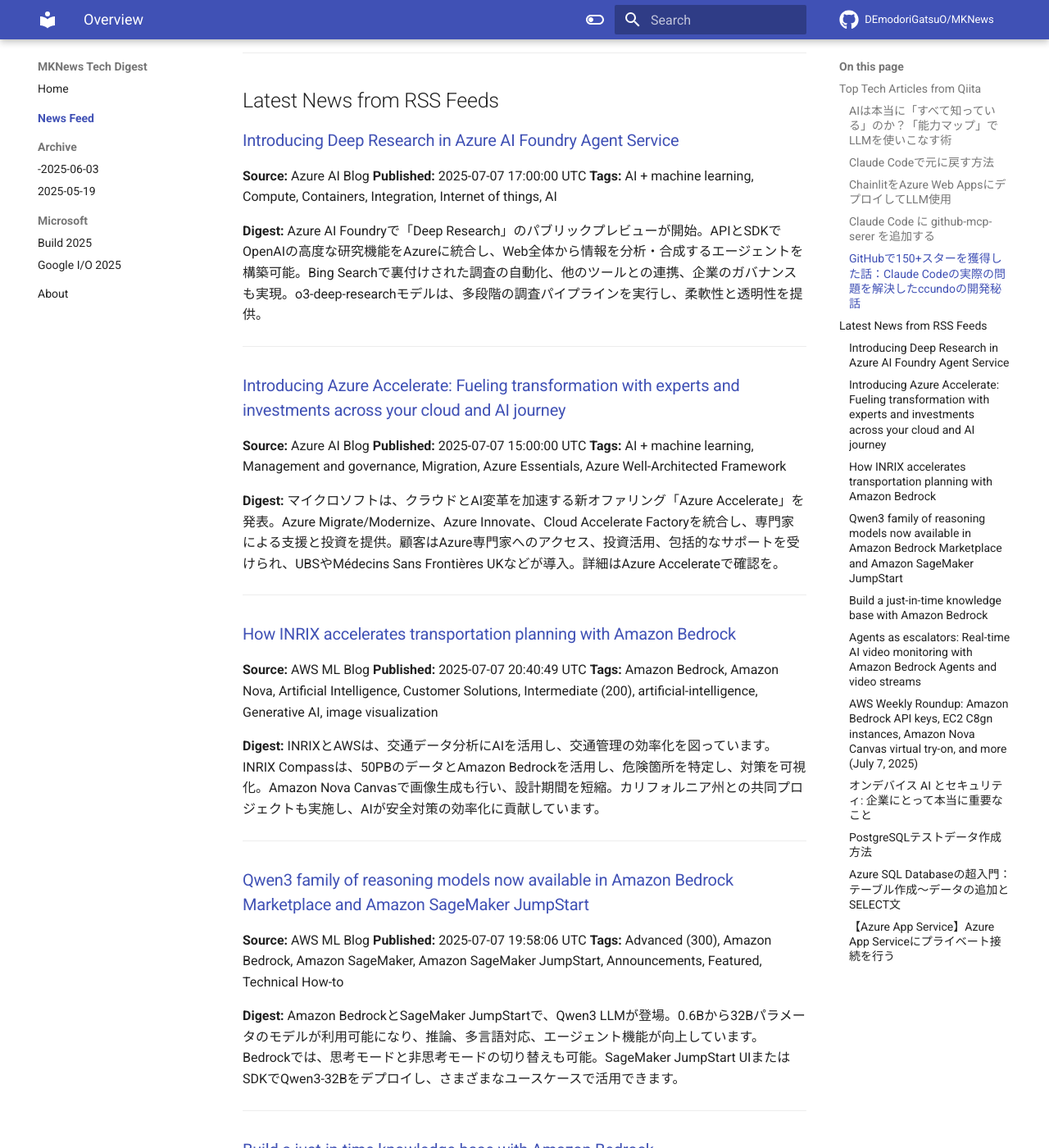
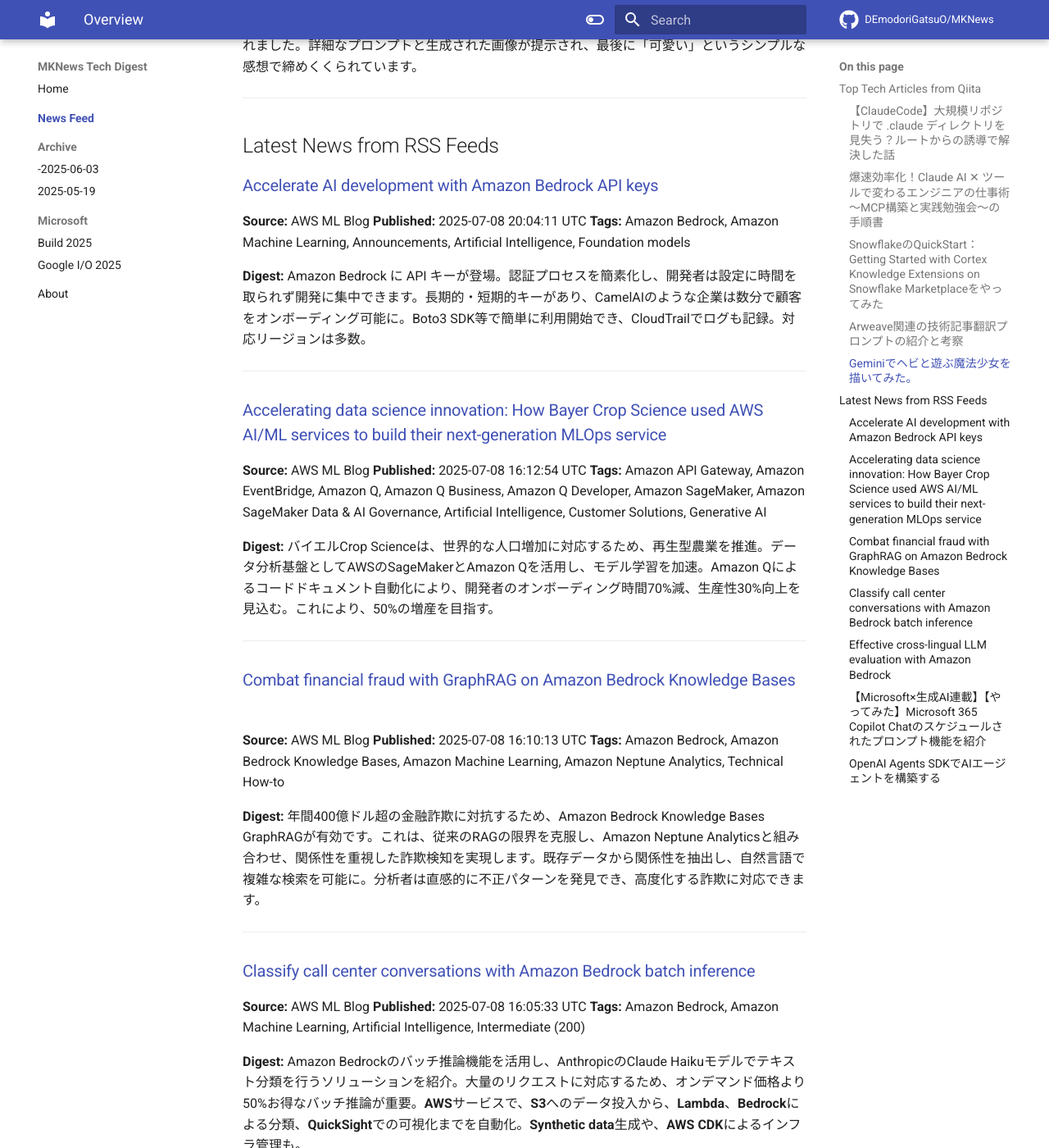
Before and after one commit to DEmodoriGatsuO/MKNews, an MkDocs documentation site: the page built from docs/news/index.md, in a window 1280 px wide and 1400 px high, scrolled down 1485 px. Shown: the whole window at 82% size. Built offline with MkDocs 1.6.1 and Material for MkDocs 9.7.7, drawn with Linux system fonts in a browser that asks for light colours; comment, search, counter and statistics services are not loaded; some of the changed text lies outside the part shown.

Commit message:
Automated AI Tech Digest - 2025-07-09

```diff
--- a/docs/news/index.md
+++ b/docs/news/index.md
@@ -1,168 +1,128 @@
-# AI Tech Trends Digest (2025-07-08)
+# AI Tech Trends Digest (2025-07-09)
 
 
 ## Top Tech Articles from Qiita
 
 
-### [AIは本当に「すべて知っている」のか？「能力マップ」でLLMを使いこなす術](https://qiita.com/uriri_hogepiyo/items/860858bb5e6d7d158757)
-**Published:** 2025-07-07 21:19:06 UTC
-**Likes:** 3
-**Tags:** ChatGPT, LLM, #プロンプトエンジニアリング, #認知科学, #学習支援
+### [【ClaudeCode】大規模リポジトリで .claude ディレクトリを見失う？ルートからの誘導で解決した話](https://qiita.com/kurifumi/items/95caa20379c8961684e8)
+**Published:** 2025-07-08 12:40:10 UTC
+**Likes:** 8
+**Tags:** Claude, ClaudeCode
 
 **Digest:**
-AIは万能ではなく、構造化された情報提供で真価を発揮。**LLMは「次にくる単語」を予測する確率機**であり、**能力マップ**を活用し、能力間の関連性をフロー化することで、AIに「行動指針」を与え、出力の一貫性と意図を反映したアウトプットが可能になります。AIを「賢い相棒」として使いこなすために、**能力フローと実践Tips** が有効です。
+ClaudeCodeが`.claude/CLAUDE.md`を認識できない問題に対し、大規模リポジトリでのファイル数制限が原因と判明。**Google Vertex AI (Sonnet4/Opus4)**環境で、ルート直下に`.claude/CLAUDE.md`への誘導ファイル配置で対応。LSツールの出力制限で隠しディレクトリが見つけられないため、この対処法を採用。より良い解決策を模索中です。
 
 ---
 
-### [Claude Codeで元に戻す方法 ](https://qiita.com/ronitsachdev/items/4e1e13471aea629dc265)
-**Published:** 2025-07-07 07:40:19 UTC
-**Likes:** 2
-**Tags:** AI, Gemini, Claude
+### [爆速効率化！Claude AI ✕ ツールで変わるエンジニアの仕事術 〜MCP構築と実践勉強会〜の手順書](https://qiita.com/achanggg/items/44e730f03ad17916e61e)
+**Published:** 2025-07-08 13:13:36 UTC
+**Likes:** 1
+**Tags:** AI, MCP, Claude, AIエージェント, ClaudeCode
 
 **Digest:**
-Claude Codeの操作ミスを解決するツール「ccundo」を紹介。npmでインストール後、`ccundo list`で履歴確認、`ccundo preview`で変更内容を確認、`ccundo undo`で安全に元に戻せます。ファイルの編集、作成、削除、bashコマンドなどに対応。ローカルで動作し、トークン消費もありません。日本語対応もしています。
+2025年7月12日の勉強会資料。Node.js、Claude Desktop/Code、uvインストールが前提。MCP設定は、claude_desktop_config.json編集（Claude Desktop）または `claude mcp add` コマンド（Claude Code）で行う。FileSystem、Playwright、Obsidian、context7、MySQLなどMCP設定例とプロンプト例を紹介。禁止事項設定も解説。
 
 ---
 
-### [ChainlitをAzure Web AppsにデプロイしてLLM使用](https://qiita.com/FukuharaYohei/items/4e18688387a28cdfe909)
-**Published:** 2025-07-07 21:55:40 UTC
+### [SnowflakeのQuickStart：Getting Started with Cortex Knowledge Extensions on Snowflake Marketplaceをやってみた](https://qiita.com/a-kamiya/items/fa630d133614ad5653aa)
+**Published:** 2025-07-08 10:01:16 UTC
 **Likes:** 1
-**Tags:** Python, AzureWebApps, LLM, SemanticKernel, chainlit
+**Tags:** Snowflake, 公式ドキュメント, Streamlit, Claude, Streamlit_in_Snowflake
 
 **Digest:**
-Azure AI FoundryのLLMとChainlitを使ったチャットアプリをAzure Web Appsにデプロイ。Semantic KernelでLLMに接続し、モデル切り替え機能も実装。Ubuntu、Poetry、VS Code環境で、Chainlit初期設定、app.py、.env、requirements.txtを作成。VS Code拡張でWeb Appsデプロイ、認証追加、ログ確認も可能。
+Snowflake Discoverイベントのオンラインセッションに参加。公式ドキュメントを自然言語で質問できるチャット機能を試す。QuickStartの手順でエラー発生も、スキーマ名修正やパッケージインストールで解決。Streamlitアプリで「What is a view in Snowflake?」の質問に回答。日本語入力にはClaude先生の助けを借りて、翻訳機能を組み込んだ修正版コードで対応しました。
 
 ---
 
-### [Claude Code に github-mcp-serer を追加する](https://qiita.com/mncnf/items/03b702a8ff3fbcbad5d9)
-**Published:** 2025-07-07 08:43:21 UTC
-**Likes:** 1
-**Tags:** 備忘録, MCP, Claude, ClaudeCode
+### [Arweave関連の技術記事翻訳プロンプトの紹介と考察](https://qiita.com/nft/items/f4f0eb9fe3ffccbdbd54)
+**Published:** 2025-07-09 02:04:24 UTC
+**Likes:** 0
+**Tags:** Blockchain, DevRel, Ao, arweave, LLM
 
 **Digest:**
-GitHub MCPサーバーをローカルでビルドし、`claude mcp` で設定する手順。GoとGitHub Personal Access Tokenが前提。`github-mcp-server` をクローン後、ビルドし、`claude mcp add` で設定。その後、`/mcp list` で確認し、Claude Code内で `/mcp` コマンド実行で接続を確認。
+Arweave関連テックブログ数百本の翻訳に、Claude Projectsとカスタムプロンプトを活用。Web版またはProjects推奨で、マークダウン化が重要。Claude Codeは精度低下。プロンプトは技術用語の扱い、文体、SEOを考慮。課題としてレート制限、辞書反映の不完全さ、手動割合の多さを指摘。今後はClaude Code Hooks活用も検討。
 
 ---
 
-### [GitHubで150+スターを獲得した話：Claude Codeの実際の問題を解決したccundoの開発秘話](https://qiita.com/ronitsachdev/items/e9fbd58f7ebb7262a879)
-**Published:** 2025-07-08 03:07:01 UTC
+### [Geminiでヘビと遊ぶ魔法少女を描いてみた。](https://qiita.com/nori-channel/items/325737a48c4eaa5fbd81)
+**Published:** 2025-07-08 21:26:00 UTC
 **Likes:** 0
-**Tags:** Git, GitHub, AI, Claude, ClaudeCode
+**Tags:** Gemini
 
 **Digest:**
-AnthropicのAIツールClaude Codeで、アンドゥ・リドゥ機能がない問題に着目し、開発者向けツールccundoを開発。操作ログを活用し、アンドゥ・リドゥ、プレビュー、バックアップ機能を実装。npm公開後、多大な反響を得て、多言語対応などの要望も。開発者のフラストレーション解決が成功の鍵となり、AIコーディングの信頼性を高めました。
+Google Geminiで生成された、聖なるヘビと遊ぶ魔法少女のイラストを紹介。簡単なプロンプト「聖なるヘビと遊ぶ魔法少女を描いてください」の結果として、可愛らしい画像が出力されました。詳細なプロンプトと生成された画像が提示され、最後に「可愛い」というシンプルな感想で締めくくられています。
 
 ---
 
 ## Latest News from RSS Feeds
 
 
-### [Introducing Deep Research in Azure AI Foundry Agent Service](https://azure.microsoft.com/en-us/blog/introducing-deep-research-in-azure-ai-foundry-agent-service/)
-**Source:** Azure AI Blog
-**Published:** 2025-07-07 17:00:00 UTC
-**Tags:** AI + machine learning, Compute, Containers, Integration, Internet of things, AI
+### [Accelerate AI development with Amazon Bedrock API keys](https://aws.amazon.com/blogs/machine-learning/accelerate-ai-development-with-amazon-bedrock-api-keys/)
+**Source:** AWS ML Blog
+**Published:** 2025-07-08 20:04:11 UTC
+**Tags:** Amazon Bedrock, Amazon Machine Learning, Announcements, Artificial Intelligence, Foundation models
 
 **Digest:**
-Azure AI Foundryで「Deep Research」のパブリックプレビューが開始。APIとSDKでOpenAIの高度な研究機能をAzureに統合し、Web全体から情報を分析・合成するエージェントを構築可能。Bing Searchで裏付けされた調査の自動化、他のツールとの連携、企業のガバナンスも実現。o3-deep-researchモデルは、多段階の調査パイプラインを実行し、柔軟性と透明性を提供。
+Amazon Bedrock に API キーが登場。認証プロセスを簡素化し、開発者は設定に時間を取られず開発に集中できます。長期的・短期的キーがあり、CamelAIのような企業は数分で顧客をオンボーディング可能に。Boto3 SDK等で簡単に利用開始でき、CloudTrailでログも記録。対応リージョンは多数。
 
 ---
 
-### [Introducing Azure Accelerate: Fueling transformation with experts and investments across your cloud and AI journey](https://azure.microsoft.com/en-us/blog/introducing-azure-accelerate-fueling-transformation-with-experts-and-investments-across-your-cloud-and-ai-journey/)
-**Source:** Azure AI Blog
-**Published:** 2025-07-07 15:00:00 UTC
-**Tags:** AI + machine learning, Management and governance, Migration, Azure Essentials, Azure Well-Architected Framework
+### [Accelerating data science innovation: How Bayer Crop Science used AWS AI/ML services to build their next-generation MLOps service](https://aws.amazon.com/blogs/machine-learning/accelerating-data-science-innovation-how-bayer-crop-science-used-aws-ai-ml-services-to-build-their-next-generation-mlops-service/)
+**Source:** AWS ML Blog
+**Published:** 2025-07-08 16:12:54 UTC
+**Tags:** Amazon API Gateway, Amazon EventBridge, Amazon Q, Amazon Q Business, Amazon Q Developer, Amazon SageMaker, Amazon SageMaker Data & AI Governance, Artificial Intelligence, Customer Solutions, Generative AI
 
 **Digest:**
-マイクロソフトは、クラウドとAI変革を加速する新オファリング「Azure Accelerate」を発表。Azure Migrate/Modernize、Azure Innovate、Cloud Accelerate Factoryを統合し、専門家による支援と投資を提供。顧客はAzure専門家へのアクセス、投資活用、包括的なサポートを受けられ、UBSやMédecins Sans Frontières UKなどが導入。詳細はAzure Accelerateで確認を。
+バイエルCrop Scienceは、世界的な人口増加に対応するため、再生型農業を推進。データ分析基盤としてAWSのSageMakerとAmazon Qを活用し、モデル学習を加速。Amazon Qによるコードドキュメント自動化により、開発者のオンボーディング時間70%減、生産性30%向上を見込む。これにより、50%の増産を目指す。
 
 ---
 
-### [How INRIX accelerates transportation planning with Amazon Bedrock](https://aws.amazon.com/blogs/machine-learning/how-inrix-accelerates-transportation-planning-with-amazon-bedrock/)
+### [Combat financial fraud with GraphRAG on Amazon Bedrock Knowledge Bases](https://aws.amazon.com/blogs/machine-learning/combat-financial-fraud-with-graphrag-on-amazon-bedrock-knowledge-bases/)
 **Source:** AWS ML Blog
-**Published:** 2025-07-07 20:40:49 UTC
-**Tags:** Amazon Bedrock, Amazon Nova, Artificial Intelligence, Customer Solutions, Intermediate (200), artificial-intelligence, Generative AI, image visualization
+**Published:** 2025-07-08 16:10:13 UTC
+**Tags:** Amazon Bedrock, Amazon Bedrock Knowledge Bases, Amazon Machine Learning, Amazon Neptune Analytics, Technical How-to
 
 **Digest:**
-INRIXとAWSは、交通データ分析にAIを活用し、交通管理の効率化を図っています。INRIX Compassは、50PBのデータとAmazon Bedrockを活用し、危険箇所を特定し、対策を可視化。Amazon Nova Canvasで画像生成も行い、設計期間を短縮。カリフォルニア州との共同プロジェクトも実施し、AIが安全対策の効率化に貢献しています。
+年間400億ドル超の金融詐欺に対抗するため、Amazon Bedrock Knowledge Bases GraphRAGが有効です。これは、従来のRAGの限界を克服し、Amazon Neptune Analyticsと組み合わせ、関係性を重視した詐欺検知を実現します。既存データから関係性を抽出し、自然言語で複雑な検索を可能に。分析者は直感的に不正パターンを発見でき、高度化する詐欺に対応できます。
 
 ---
 
-### [Qwen3 family of reasoning models now available in Amazon Bedrock Marketplace and Amazon SageMaker JumpStart](https://aws.amazon.com/blogs/machine-learning/qwen3-family-of-reasoning-models-now-available-in-amazon-bedrock-marketplace-and-amazon-sagemaker-jumpstart/)
+### [Classify call center conversations with Amazon Bedrock batch inference](https://aws.amazon.com/blogs/machine-learning/classify-call-center-conversations-with-amazon-bedrock-batch-inference/)
 **Source:** AWS ML Blog
-**Published:** 2025-07-07 19:58:06 UTC
-**Tags:** Advanced (300), Amazon Bedrock, Amazon SageMaker, Amazon SageMaker JumpStart, Announcements, Featured, Technical How-to
+**Published:** 2025-07-08 16:05:33 UTC
+**Tags:** Amazon Bedrock, Amazon Machine Learning, Artificial Intelligence, Intermediate (200)
 
 **Digest:**
-Amazon BedrockとSageMaker JumpStartで、Qwen3 LLMが登場。0.6Bから32Bパラメータのモデルが利用可能になり、推論、多言語対応、エージェント機能が向上しています。Bedrockでは、思考モードと非思考モードの切り替えも可能。SageMaker JumpStart UIまたはSDKでQwen3-32Bをデプロイし、さまざまなユースケースで活用できます。
+Amazon Bedrockのバッチ推論機能を活用し、AnthropicのClaude Haikuモデルでテキスト分類を行うソリューションを紹介。大量のリクエストに対応するため、オンデマンド価格より50%お得なバッチ推論が重要。**AWS**サービスで、**S3**へのデータ投入から、**Lambda**、**Bedrock**による分類、**QuickSight**での可視化までを自動化。**Synthetic data**生成や、**AWS CDK**によるインフラ管理も。
 
 ---
 
-### [Build a just-in-time knowledge base with Amazon Bedrock](https://aws.amazon.com/blogs/machine-learning/build-a-just-in-time-knowledge-base-with-amazon-bedrock/)
+### [Effective cross-lingual LLM evaluation with Amazon Bedrock](https://aws.amazon.com/blogs/machine-learning/effective-cross-lingual-llm-evaluation-with-amazon-bedrock/)
 **Source:** AWS ML Blog
-**Published:** 2025-07-07 19:56:01 UTC
-**Tags:** Amazon Bedrock, Amazon Bedrock Knowledge Bases, Cloud Cost Optimization, Generative AI, SaaS
+**Published:** 2025-07-08 15:46:49 UTC
+**Tags:** Advanced (300), Amazon Bedrock, Best Practices, Generative AI
 
 **Digest:**
-SaaS向け**マルチテナント**知識ベースソリューションは、**AWS** サービスを活用し、**Just-in-time**処理と**TTL**による自動削除で、未使用リソースを削減。**Bedrock**と**OpenSearch Serverless**で効率的な処理、**DynamoDB**で**TTL**管理。テナントIDによるデータ分離、ファイル単位での制限、**サーバーレス**による運用効率化も実現。コスト最適化と柔軟なスケーリングが可能です。
+Amazon Bedrock Evaluationsは、多言語LLM評価を効率化。LLMを評価者として活用し、時間とコストを削減しつつ品質を維持します。SEA-MTBenchデータセットを用い、英語とインドネシア語の評価プロンプトで検証、相関性の高さを確認。自動評価と人手評価を組み合わせ、LLMのバイアスを考慮し、品質を向上させます。
 
 ---
 
-### [Agents as escalators: Real-time AI video monitoring with Amazon Bedrock Agents and video streams](https://aws.amazon.com/blogs/machine-learning/agents-as-escalators-real-time-ai-video-monitoring-with-amazon-bedrock-agents-and-video-streams/)
-**Source:** AWS ML Blog
-**Published:** 2025-07-07 19:52:55 UTC
-**Tags:** Amazon Bedrock, Amazon Bedrock Agents, Amazon Kinesis, Amazon Machine Learning, Analytics, Artificial Intelligence, Intermediate (200), Kinesis Video Streams, Amazon Kinesis Video Streams, artificial-intelligence, Computer Vision, Video analysis
+### [【Microsoft×生成AI連載】【やってみた】Microsoft 365 Copilot Chatのスケジュールされたプロンプト機能を紹介](https://blog.jbs.co.jp/entry/2025/07/09/090603)
+**Source:** JBS Blog
+**Published:** 2025-07-09 00:06:03 UTC
+**Tags:** Copilot, Microsoft Copilot, Microsoft 365 Copilot, 生成AI, Microsoft×生成AI連載
 
 **Digest:**
-Amazon Bedrock Agentsを活用し、OpenCVで動画を処理、状況を理解し自動応答するシステムを構築。既存の課題である誤検知や手動監視を解決するため、Amazon Bedrock Agentsで動画を分析し、イベントを分類・対応します。主要コンポーネントは、エスカレーターとしてのエージェント、動画処理パイプライン、Amazon Bedrock Agentsで、自然言語で過去のイベントを検索可能です。
+Microsoft 365 Copilot Chatに、タスクを自動化する「スケジュールされたプロンプト」機能が登場。定型業務の効率化を目指すなら必見です。指定した時間にプロンプトを実行し、日報作成など反復タスクを自動化できます。業務効率化をしたい方におすすめです。
 
 ---
 
-### [AWS Weekly Roundup: Amazon Bedrock API keys, EC2 C8gn instances, Amazon Nova Canvas virtual try-on, and more (July 7, 2025)](https://aws.amazon.com/blogs/aws/aws-weekly-roundup-amazon-bedrock-api-keys-amazon-nova-canvas-virtual-try-on-and-more-july-7-2025/)
-**Source:** AWS News Blog
-**Published:** 2025-07-07 21:08:39 UTC
-**Tags:** Amazon Bedrock, Amazon Connect, Amazon EC2, Amazon Nova, Amazon Q, Announcements, Launch, News, Week in Review
+### [OpenAI Agents SDKでAIエージェントを構築する](https://blog.jbs.co.jp/entry/2025/07/08/163356)
+**Source:** JBS Blog
+**Published:** 2025-07-08 07:33:56 UTC
+**Tags:** 大規模言語モデル, multi-agent, マルチエージェント, Azure OpenAI, AI Agent, OpenAI Agents SDK, MCP
 
 **Digest:**
-今週は、Amazon Bedrock APIキーが登場し、IAM設定不要でAI開発が容易に。EC2 C8gnインスタンスは最大600Gbpsの帯域幅、DynamoDBはマルチリージョン強整合性対応。Nova Canvasはバーチャル試着とスタイルオプション追加。Q in Connectは7言語で推奨機能。Aurora MySQLとSageMaker統合。AWSイベントではre:InventやSummit、Gen AI Loftsも開催。
+OpenAI Agents SDKの基礎と活用方法を紹介。AIエージェント構築を容易にする軽量ツールで、Azure OpenAIリソースの利用とMCP（Multiple Choice Prompt）の活用方法を解説します。環境設定やサンプルコードを通じて、実践的なAIアプリ開発の第一歩を学べます。
 
 ---
-
-### [オンデバイス AI とセキュリティ: 企業にとって本当に重要なこと](https://blogs.windows.com/japan/2025/07/08/on-device-ai-and-security-what-really-matters-for-the-enterprise/)
-**Source:** Windows Blog for Japan
-**Published:** 2025-07-08 05:15:16 UTC
-**Tags:** Surface, AI, Copilot+ PC, Security
-
-**Digest:**
-Microsoftのブログ記事のダイジェストです。企業は、クラウドAIとオンデバイスAIを、安全なアーキテクチャ内で効果的に活用する方法が重要です。最新CPUやNPU搭載PCでオンデバイスAIが実現し、データとモデルをローカルで処理可能に。Microsoftは、クラウドとローカルAI両方に対応するセキュリティ基盤を提供し、データの保護とガバナンスを重視しています。
-
----
-
-### [PostgreSQLテストデータ作成方法](https://blog.jbs.co.jp/entry/2025/07/08/115414)
-**Source:** JBS Blog
-**Published:** 2025-07-08 02:54:14 UTC
-**Tags:** PostgreSQL
-
-**Digest:**
-PostgreSQLでのテストデータ作成手順を紹介。データベースのパフォーマンス検証やデータ移行検証に役立ちます。まず、`create database testdb`でテスト用データベースを作成し、次に`create table test_table (id …)`でテーブルを作成します。PostgreSQL 16.8で動作確認済みですが、他のバージョンでも利用可能です。
-
----
-
-### [Azure SQL Databaseの超入門：テーブル作成〜データの追加とSELECT文](https://blog.jbs.co.jp/entry/2025/07/08/091543)
-**Source:** JBS Blog
-**Published:** 2025-07-08 00:15:43 UTC
-**Tags:** Azure, Azure SQL Database
-
-**Digest:**
-Azure SQL DatabaseでSQL Server Management Studio（SSMS）を使い、テーブル作成、データ追加、データ取得を行う方法を解説。SSMSでAzure SQL Databaseに接続し、SQLクエリを通じてテーブルを定義、データを挿入し、最後にSELECT文でデータを表示する手順を説明します。
-
----
-
-### [【Azure App Service】Azure App Serviceにプライベート接続を行う](https://blog.jbs.co.jp/entry/2025/07/07/162450)
-**Source:** JBS Blog
-**Published:** 2025-07-07 07:24:50 UTC
-**Tags:** Azure, App Service, プライベートエンドポイント
-
-**Digest:**
-近年、巧妙化するサイバー攻撃に対応するため、データセキュリティが重要です。Azure App Serviceへの安全な接続には、プライベートエンドポイントが有効です。本記事では、Azure App Serviceとプライベートエンドポイントを用いたプライベート接続の設定手順を解説します。接続確認方法も紹介しており、安全なデータ通信を実現するための具体的な方法を説明しています。
-
----
```
